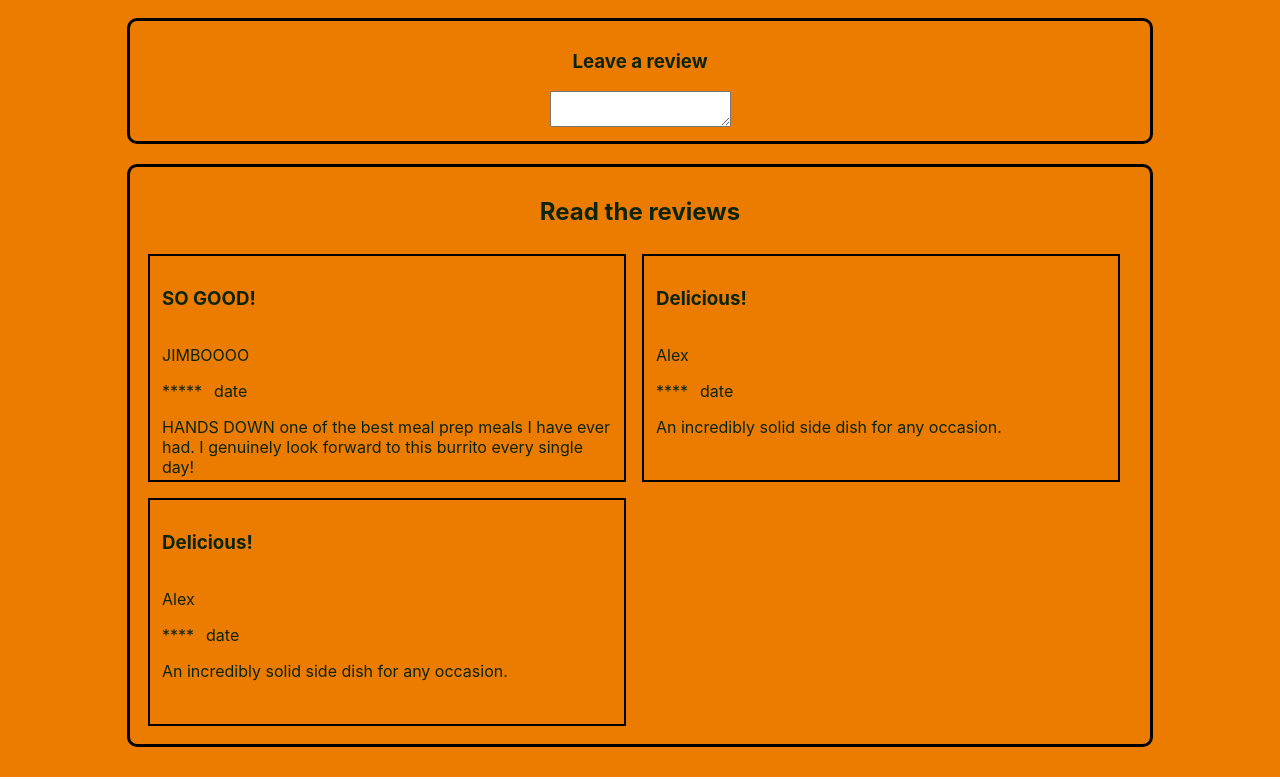
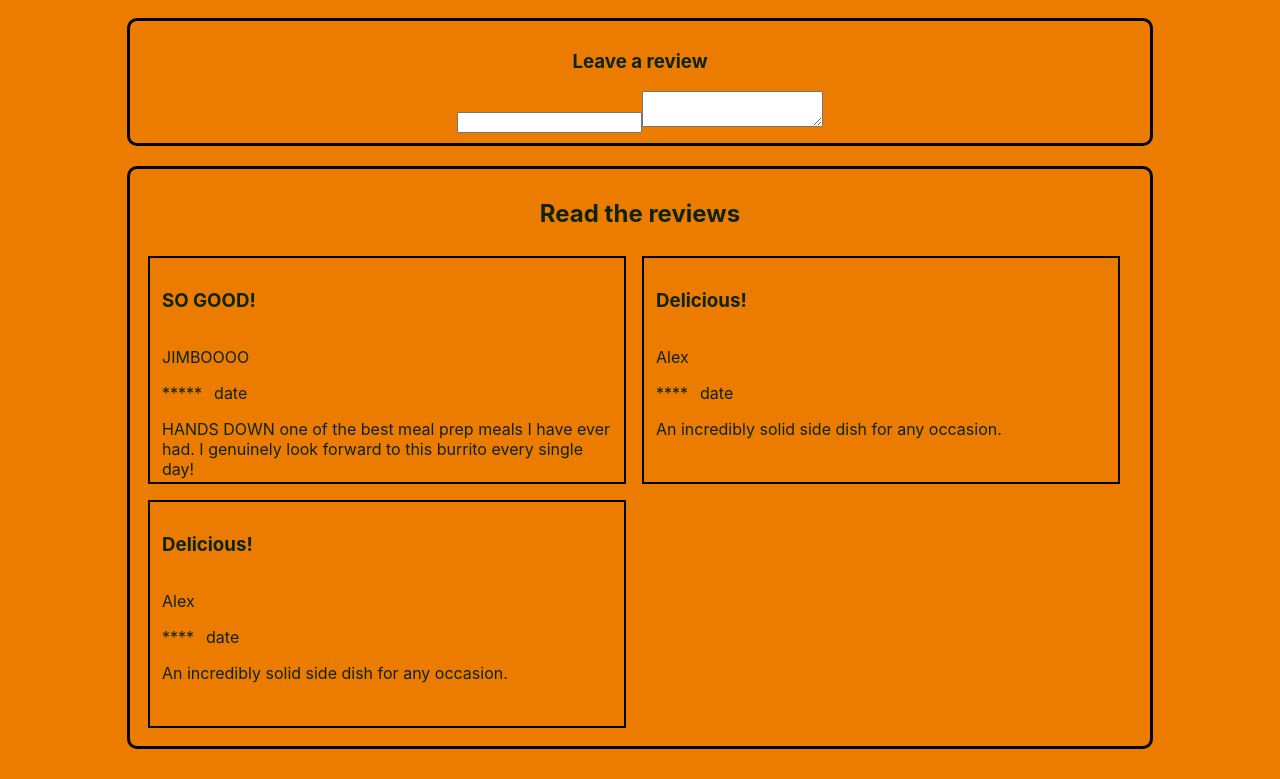
Before and after one commit to AlexDoss42/cookbook, a React (Create React App) app: page / in a window 1280 px wide. Shown: the part 1457-2236 px from the top of the page. Built offline with nearby package versions, Linux system fonts and the light colour scheme.

Commit message:
adds a title input on the review

```diff
--- a/src/Components/LeaveAReview.jsx
+++ b/src/Components/LeaveAReview.jsx
@@ -4,7 +4,7 @@ export const LeaveAReview = () => {
   return (
     <div className='section'>
     <h3>Leave a review</h3>
-
+    <input type='text' name='title' />
     <textarea />
     </div>
   )
```
